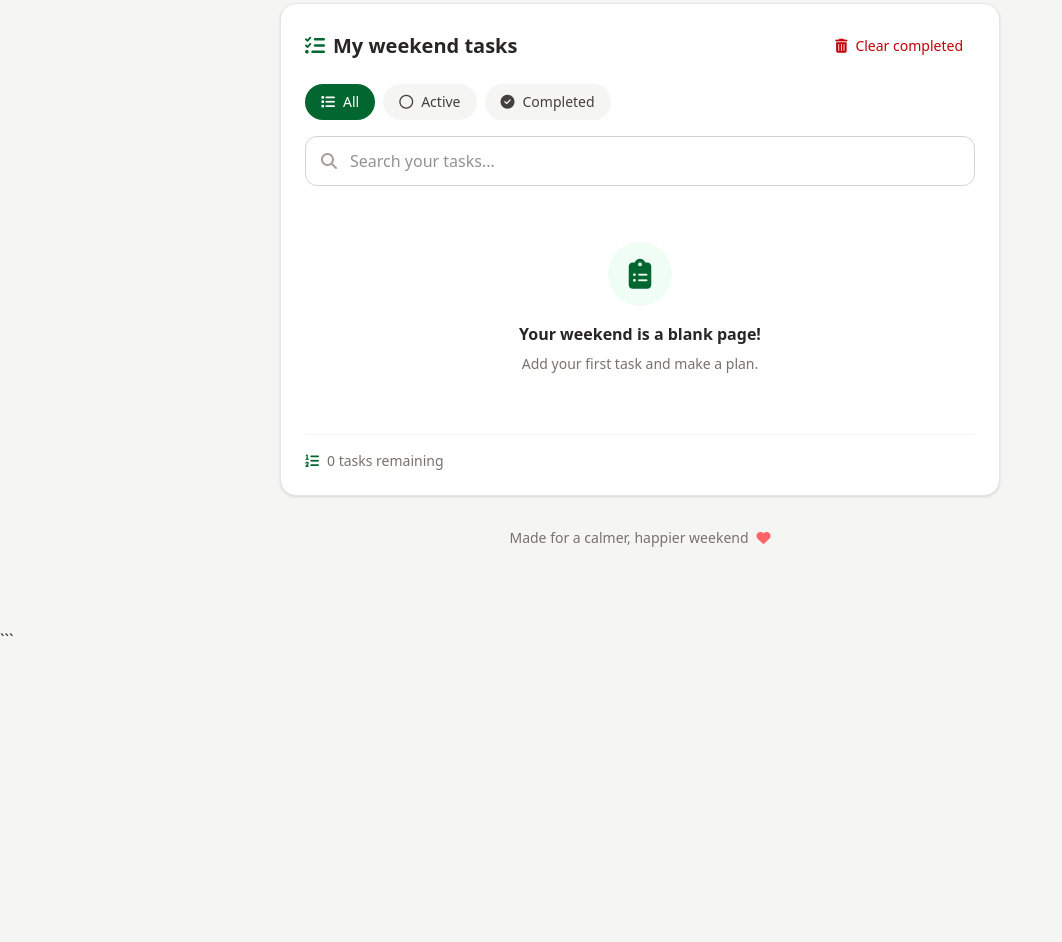
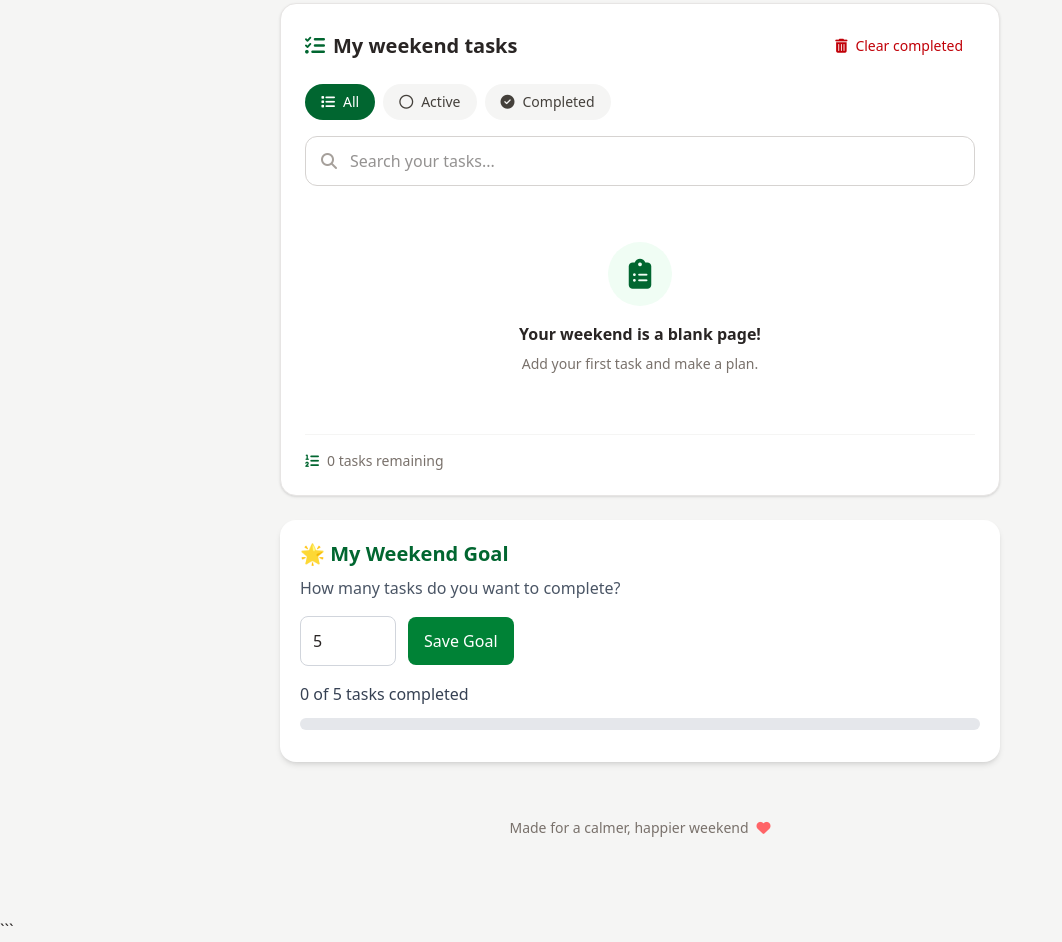
Before and after one commit to Ruth19703/week4-todo-app, a plain HTML site: page index.html in a window 1280 px wide. Shown: the part 745-1687 px from the top of the page, without its empty margins (0-1062 px from the left). Before the commit the page ends 1397 px from the top, so only its background shows below. Drawn offline with nearby package versions, Linux system fonts and the light colour scheme; a script that the page names is missing.

Commit message:
added the number of task goals section to be completed

```diff
--- a/index.html
+++ b/index.html
@@ -271,6 +271,52 @@
           </p>
         </section>
 
+
+<!-- Weekend Goals -->
+<section class="bg-white rounded-2xl p-5 shadow-md my-6">
+  <h2 class="text-xl font-bold text-green-800 mb-2">
+    🌟 My Weekend Goal
+  </h2>
+
+  <p class="text-gray-600 mb-4">
+    How many tasks do you want to complete?
+  </p>
+
+  <div class="flex gap-3 items-center">
+    <input
+      type="number"
+      id="goalInput"
+      min="1"
+      value="5"
+      class="border border-gray-300 rounded-lg p-3 w-24"
+      aria-label="Number of tasks to complete"
+    />
+
+    <button
+      type="button"
+      id="saveGoalBtn"
+      class="bg-green-700 text-white rounded-lg px-4 py-3 hover:bg-green-800"
+    >
+      Save Goal
+    </button>
+  </div>
+
+  <p id="goalProgress" class="text-gray-700 mt-4">
+    0 of 5 tasks completed
+  </p>
+
+  <div class="w-full bg-gray-200 rounded-full h-3 mt-3">
+    <div
+      id="goalProgressBar"
+      class="bg-green-600 h-3 rounded-full"
+      style="width: 0%"
+    ></div>
+  </div>
+
+  <p id="goalMessage" class="font-semibold text-green-700 mt-3"></p>
+</section>
+
+
         <!-- Footer -->
         <footer class="py-8 text-center text-sm text-stone-500">
           <p class="flex items-center justify-center gap-2">
```
